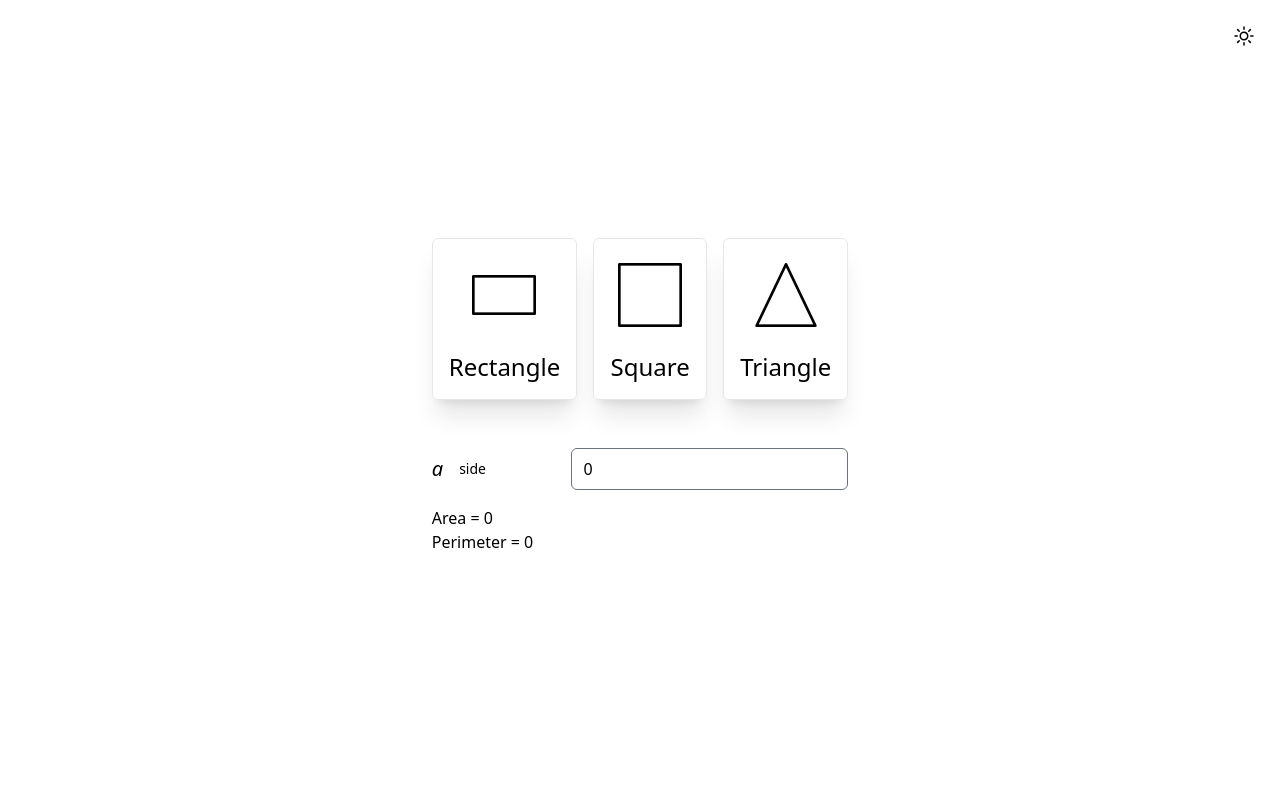
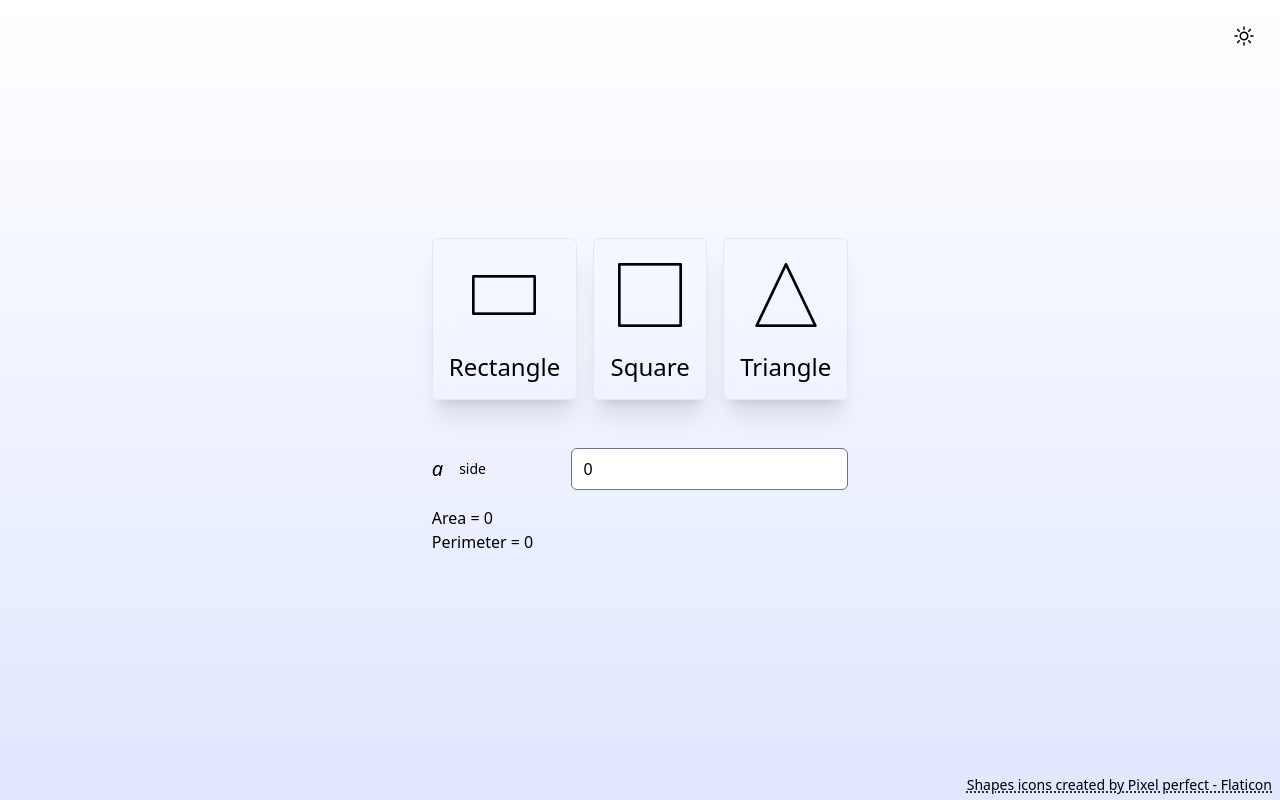
Before and after one commit to comskie/area-and-perimeter, a Vue app: page / in a window 1280 px wide. Built offline with nearby package versions, Linux system fonts and the light colour scheme.

Commit message:
Update HomeView.vue

```diff
--- a/src/views/HomeView.vue
+++ b/src/views/HomeView.vue
@@ -5,10 +5,18 @@ import SquareCalculator from "../components/SquareCalculator.vue";
 import RectangleCalculator from "../components/RectangleCalculator.vue";
 import TriangleCalculator from "../components/TriangleCalculator.vue";
 import { useShapeStore } from "@/stores/shape";
+import { onMounted, ref } from "vue";
+import autoAnimate from "@formkit/auto-animate";
 
 const isDark = useDark();
 const toggleDark = useToggle(isDark);
 const { isShape, setShape } = useShapeStore();
+
+const calculator = ref();
+
+onMounted(() => {
+  autoAnimate(calculator.value);
+});
 </script>
 <template>
   <header class="absolute inset-x-0 top-0">
@@ -46,25 +54,50 @@ const { isShape, setShape } = useShapeStore();
     </div>
   </header>
   <main
-    class="grid min-h-screen justify-center transition-all ease-in dark:bg-neutral-800 dark:text-white"
+    class="grid min-h-screen justify-center bg-gradient-to-t from-indigo-100 transition-all ease-linear dark:bg-neutral-800 dark:from-inherit dark:text-white"
   >
     <div class="flex h-[50vh] items-end">
       <div class="flex flex-row gap-4">
-        <ShapeCard shape="rectangle" @click="setShape('rectangle')" />
-        <ShapeCard shape="square" @click="setShape('square')" />
-        <ShapeCard shape="triangle" @click="setShape('triangle')" />
+        <ShapeCard
+          shape="rectangle"
+          @click="setShape('rectangle')"
+          :isActive="isShape('rectangle')"
+        />
+        <ShapeCard
+          shape="square"
+          @click="setShape('square')"
+          :isActive="isShape('square')"
+        />
+        <ShapeCard
+          shape="triangle"
+          @click="setShape('triangle')"
+          :isActive="isShape('triangle')"
+        />
       </div>
     </div>
-    <div class="h-[50vh]">
+    <div ref="calculator" class="h-[50vh]">
+      <div v-if="isShape('rectangle')" class="mt-12">
+        <RectangleCalculator />
+      </div>
       <div v-if="isShape('square')" class="mt-12">
         <SquareCalculator />
-      </div>
-      <div v-if="isShape('rectangle')" class="mt-12">
-        <RectangleCalculator />
       </div>
       <div v-if="isShape('triangle')" class="mt-12">
         <TriangleCalculator />
       </div>
     </div>
   </main>
+  <footer class="absolute inset-x-0 bottom-0 dark:text-white">
+    <div class="container flex justify-end px-2 pb-1">
+      <a
+        href="https://www.flaticon.com/free-icons/shapes"
+        title="shapes icons"
+        class="underline decoration-dotted underline-offset-2"
+      >
+        <span class="text-sm">
+          Shapes icons created by Pixel perfect - Flaticon
+        </span>
+      </a>
+    </div>
+  </footer>
 </template>
```
